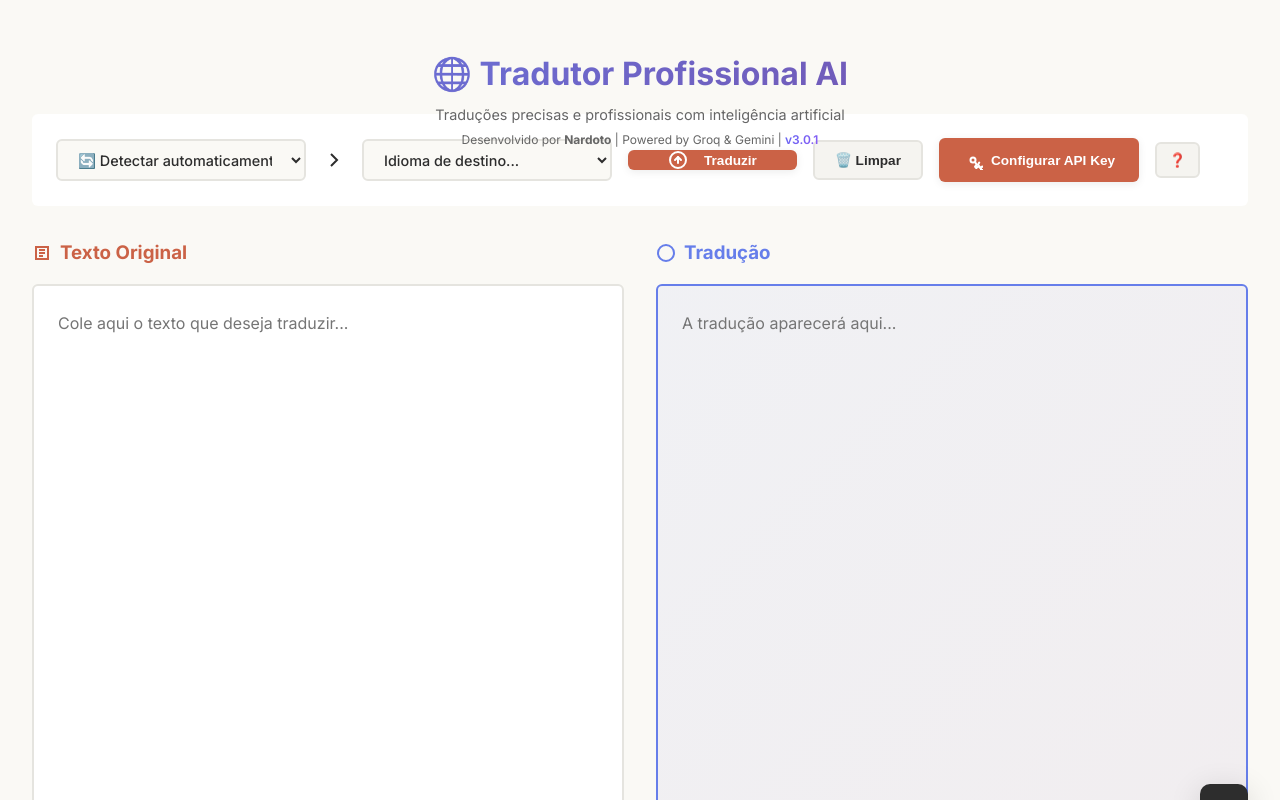
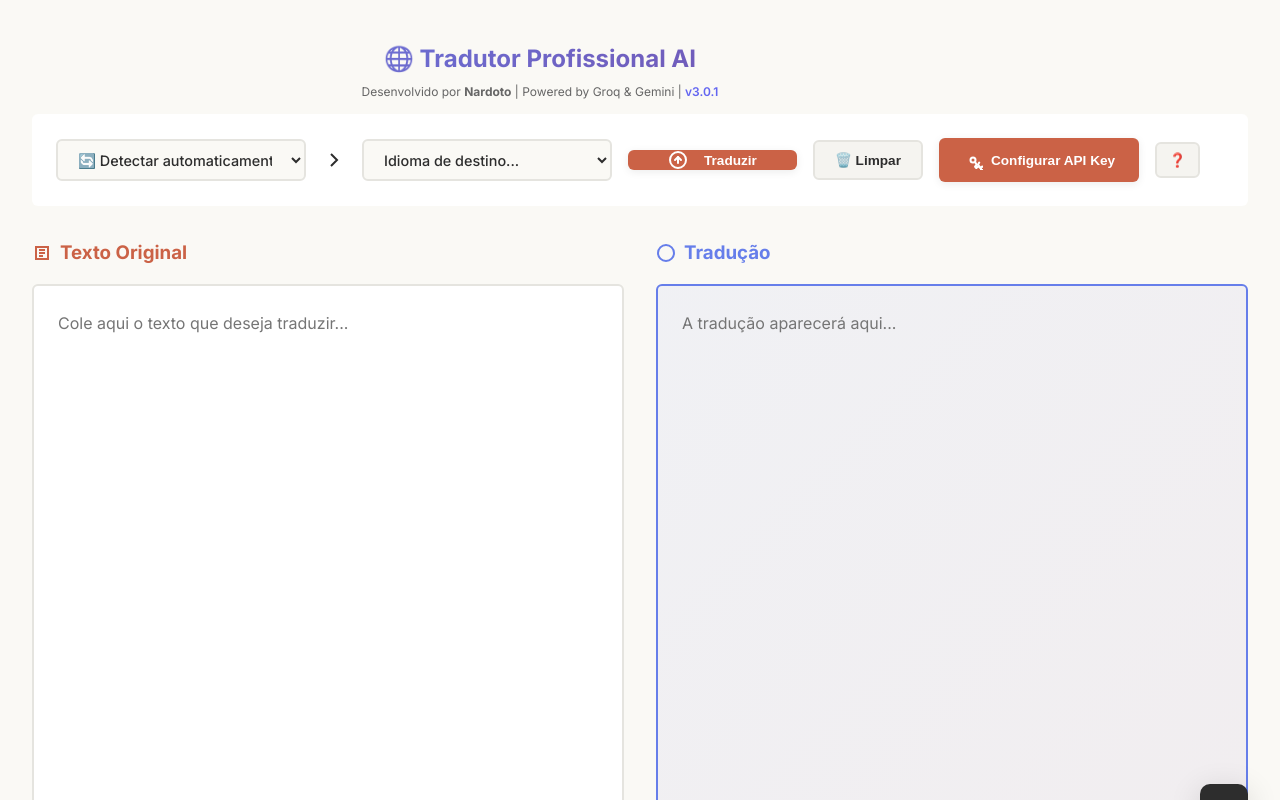
Before and after one commit to Nardoto/tradutor-profissional-ai, a plain HTML site: page index.html in a window 1280 px wide. Shown: the top 800 px of the page. Drawn offline with Linux system fonts and the light colour scheme; no server answers.

Commit message:
v3.0.2 - Reduz título e ajusta layout do header para evitar sobreposição

```diff
--- a/index.html
+++ b/index.html
@@ -191,10 +191,9 @@
 <body>
     <!-- Main Content -->
     <div class="translator-container">
-        <div class="translator-header" style="position: relative; max-height: 50px; padding: 1rem 0;">
-            <h1 style="margin-bottom: 0.25rem; font-size: 2rem;">🌐 Tradutor Profissional AI</h1>
-            <p style="color: var(--text-secondary); font-size: 0.9rem; margin: 0.25rem 0;">Traduções precisas e profissionais com inteligência artificial</p>
-            <p style="color: var(--text-secondary); font-size: 0.75rem; margin: 0.25rem 0 0 0;">Desenvolvido por <strong>Nardoto</strong> | Powered by Groq & Gemini | <span style="background: linear-gradient(135deg, #6366f1 0%, #8b5cf6 100%); -webkit-background-clip: text; -webkit-text-fill-color: transparent; font-weight: 600;">v3.0.1</span></p>
+        <div class="translator-header" style="position: relative; max-height: 50px; padding: 0.5rem 0; padding-right: 200px;">
+            <h1 style="margin: 0; font-size: 1.5rem; color: #1a1a1a; font-weight: 700;">🌐 Tradutor Profissional AI</h1>
+            <p style="color: var(--text-secondary); font-size: 0.75rem; margin: 0.25rem 0 0 0;">Desenvolvido por <strong>Nardoto</strong> | Powered by Groq & Gemini | <span style="color: #6366f1; font-weight: 600;">v3.0.1</span></p>
 
             <!-- Perfil do Usuário -->
             <div style="position: absolute; top: 0; right: 0;">
```
